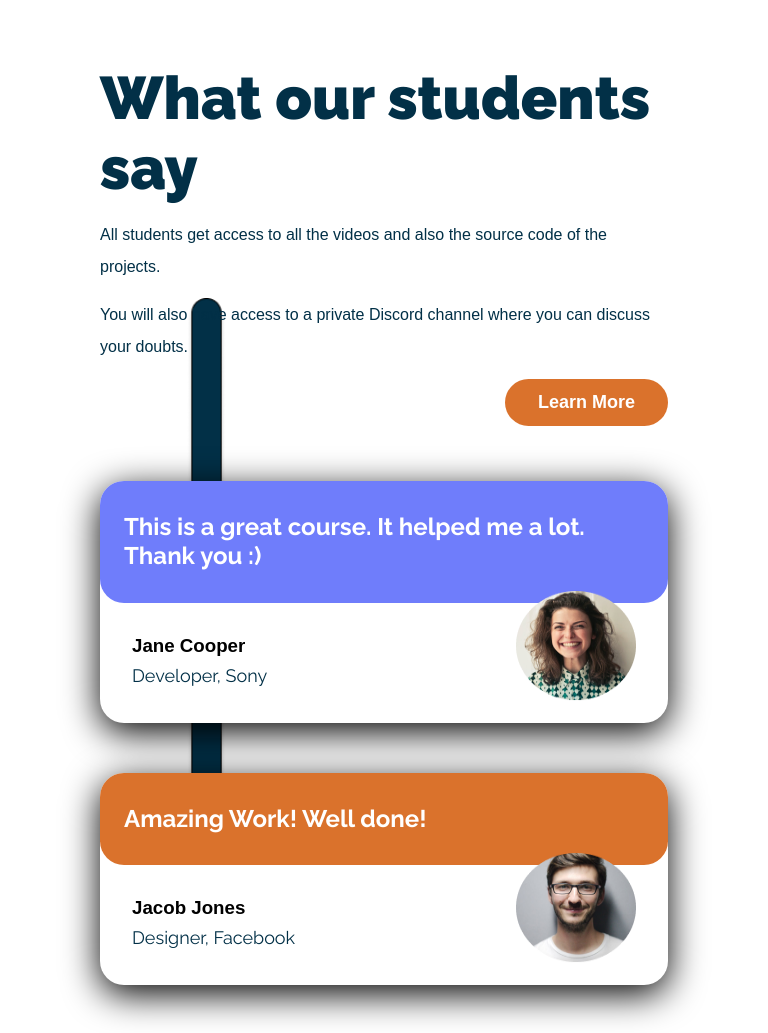
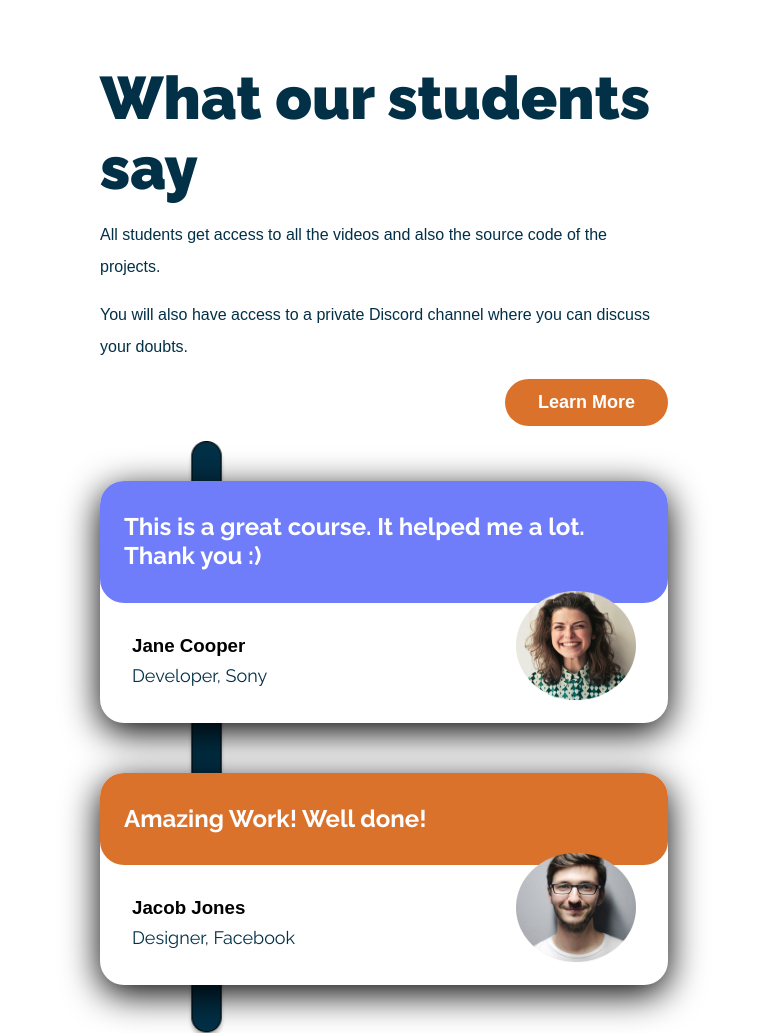
Before and after one commit to vvek1402/frontend, a plain HTML site: page Theme 1 : Course/index.html in a window 768 px wide. Shown: the part 937-1970 px from the top of the page. Drawn offline with Linux system fonts and the light colour scheme.

Commit message:
border fix

```diff
--- a/Theme 1 : Course/style.css
+++ b/Theme 1 : Course/style.css
@@ -609,7 +609,8 @@ footer .submit-btn {
     .testimonials .border {
         position: absolute;
         left: 187px;
-        top: 235px;
+        top: unset;
+        bottom: -60px;
     }
 
     .testimonials .btn {
```
